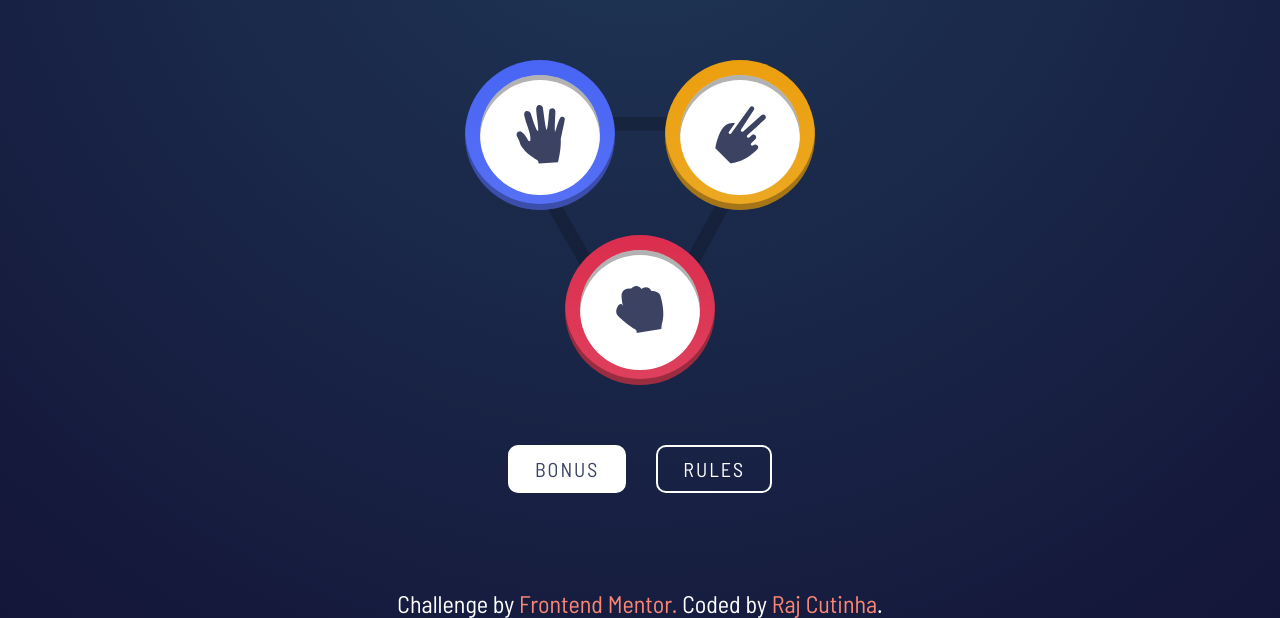
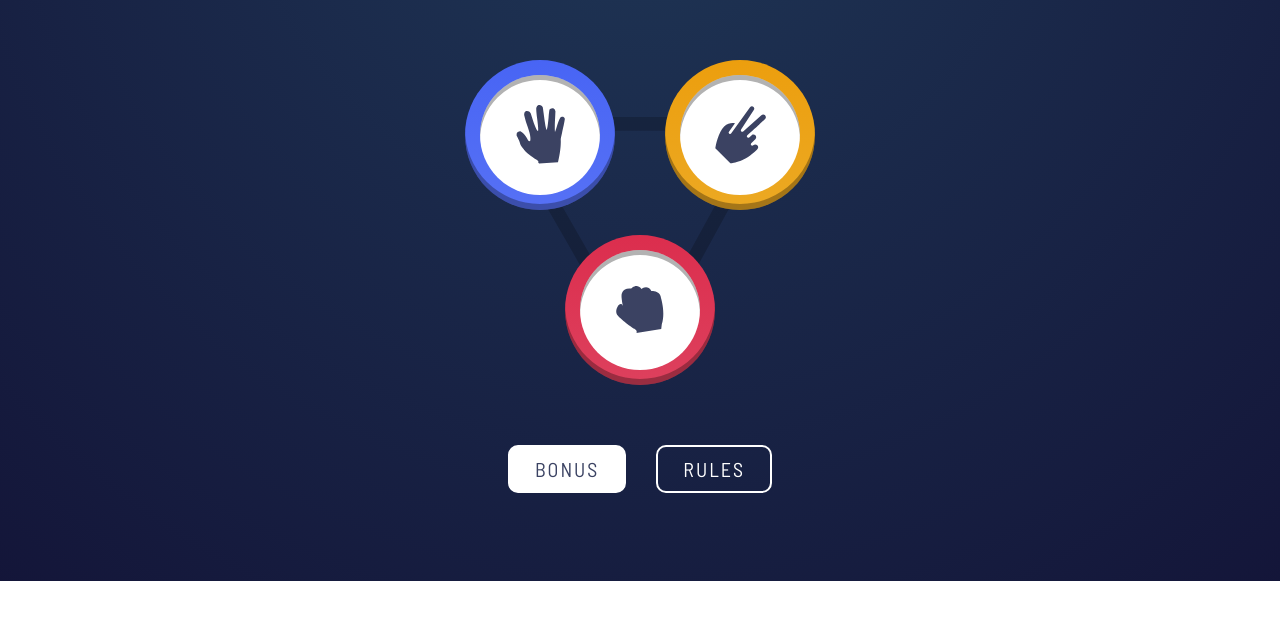
Before and after one commit to kavya-bujji/Advanced, a plain HTML site: page index.html in a window 1280 px wide. Shown: the part 269-887 px from the top of the page. After the commit the page ends 850 px from the top, so only its background shows below. Drawn offline with Linux system fonts and the light colour scheme.

Commit message:
Update index.html

```diff
--- a/index.html
+++ b/index.html
@@ -86,16 +86,6 @@
       <a href="./bonus/index.html"><button class="btn">Bonus</button></a>
       <button class="btn-rules" id="open">Rules</button>
     </div>
-
-    <div class="attribution">
-      <p>
-        Challenge by
-        <a href="https://www.frontendmentor.io?ref=challenge" target="_blank">
-          Frontend Mentor.
-        </a>
-        Coded by <a href="#">Raj Cutinha</a>.
-      </p>
-    </div>
     <script src="./app.js"></script>
   </body>
 </html>
```
